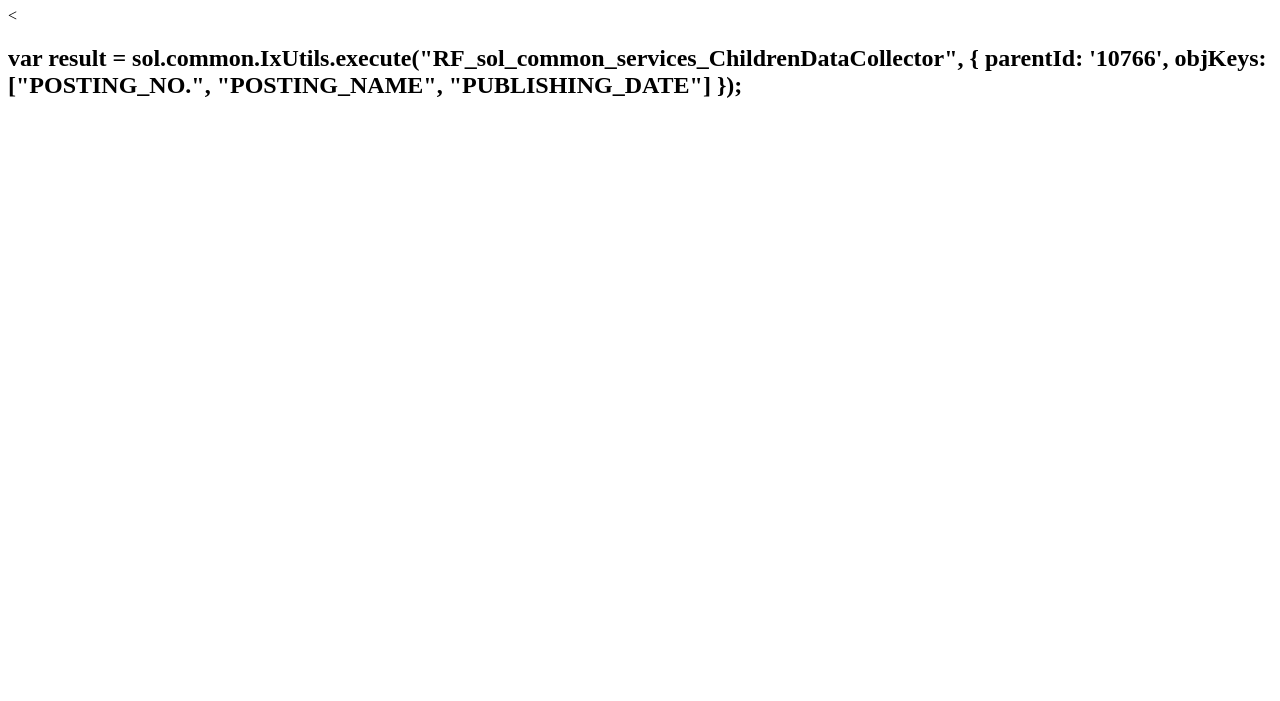
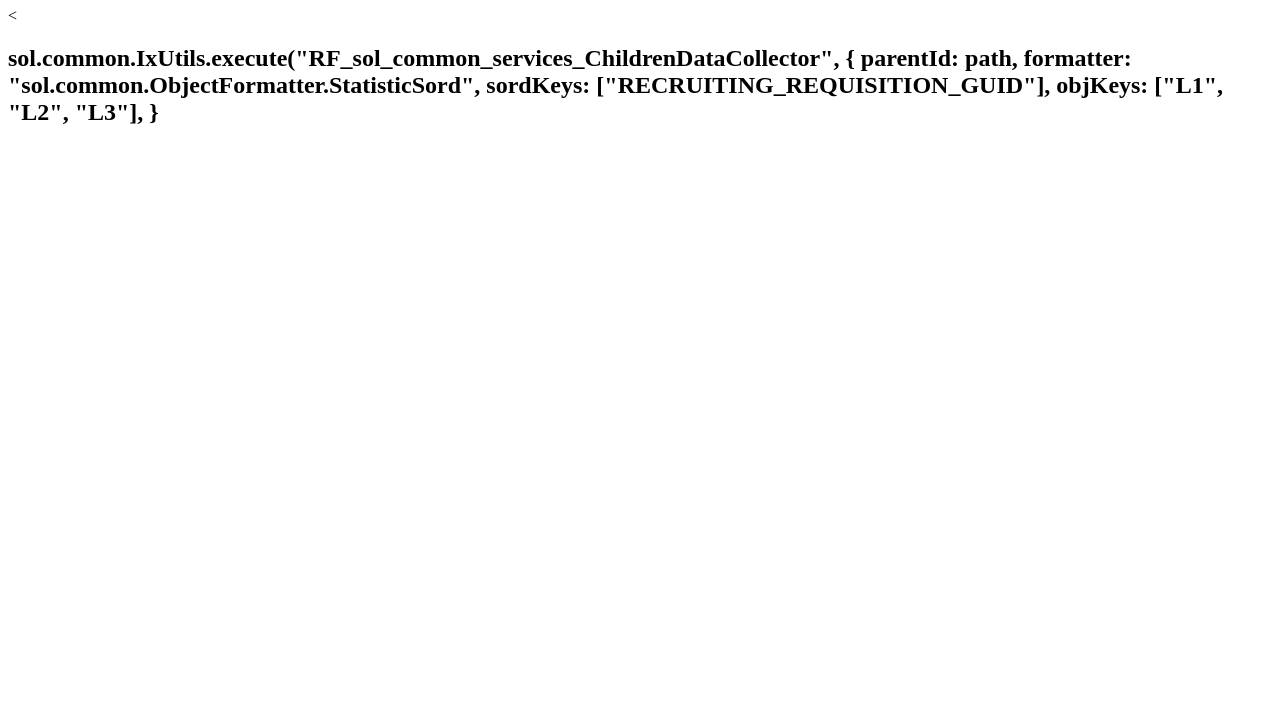
Before and after one commit to Jcl92/test, a plain HTML site: page index.html in a window 1280 px wide. Shown: the part 99-800 px from the top of the page. Drawn offline with Linux system fonts and the light colour scheme.

Commit message:
Zweite Version.

```diff
--- a/index.html
+++ b/index.html
@@ -6,9 +6,12 @@
   </head>
   <body>
 <<h1>Hello Coursera Students. Lets get started</h1>
-<<h2>var result = sol.common.IxUtils.execute("RF_sol_common_services_ChildrenDataCollector", {
-  parentId: '10766',
-  objKeys: ["POSTING_NO.", "POSTING_NAME", "PUBLISHING_DATE"]
-});</h2>
+<<h2>sol.common.IxUtils.execute("RF_sol_common_services_ChildrenDataCollector", {
+    parentId: path,
+    formatter: "sol.common.ObjectFormatter.StatisticSord",
+    sordKeys: ["RECRUITING_REQUISITION_GUID"],
+    objKeys: ["L1", "L2", "L3"],
+
+}</h2>
   </body>
 </html>
```
